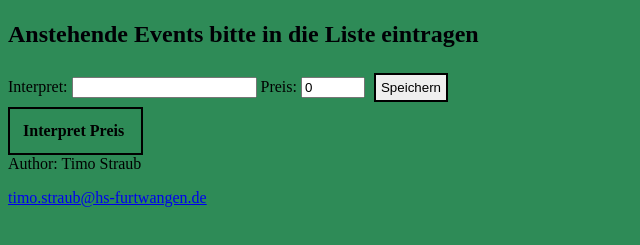
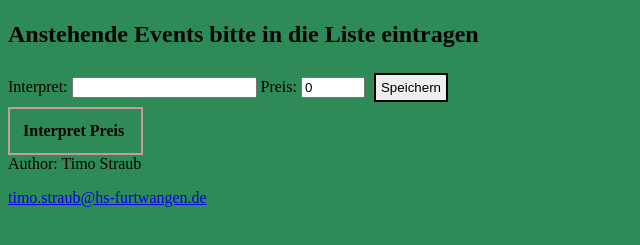
Before and after one commit to TimoStraub96/GiS-Praktikum-Abgaben, a plain HTML site: page Aufgabe4/index.html in a window 1280 px wide. Shown: the part 59-304 px from the top of the page, without its empty margins (0-640 px from the left). Drawn offline with Linux system fonts and the light colour scheme.

Commit message:
Small change

```diff
--- a/Aufgabe4/stylesheet.css
+++ b/Aufgabe4/stylesheet.css
@@ -1,5 +1,5 @@
 #table{
-    border: 2px solid rgb(0, 0, 0);
+    border: 2px solid rgb(196, 156, 156);
     padding: 10px;
 
 }
```
